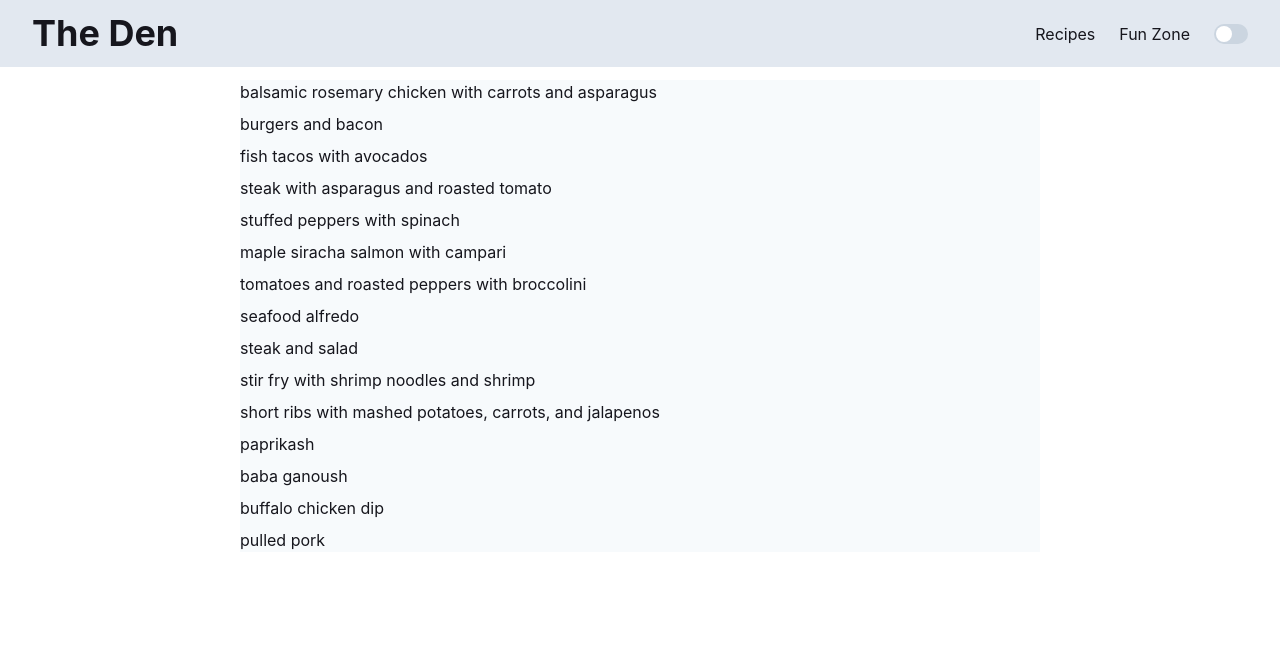
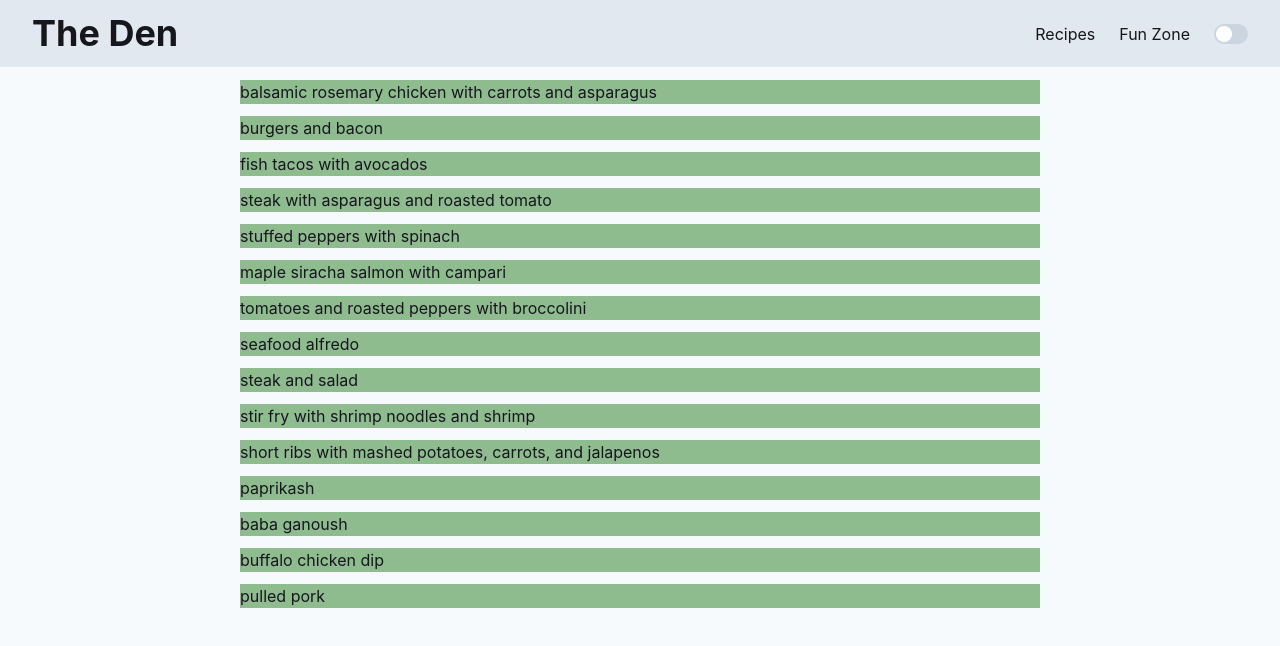
Before and after one commit to kev-luo/denmark, a Next.js app: page /recipes in a window 1280 px wide. Shown: the top 646 px of the page. Built offline with nearby package versions, Linux system fonts and the light colour scheme.

Commit message:
framer motion animated list

```diff
--- a/package.json
+++ b/package.json
@@ -12,6 +12,7 @@
     "@chakra-ui/theme-tools": "1.0.0",
     "@emotion/react": "11.1.1",
     "@emotion/styled": "11.0.0",
+    "array-move": "^3.0.1",
     "framer-motion": "^2.9.4",
     "next": "latest",
     "react": "^17.0.1",
--- a/src/components/Container.js
+++ b/src/components/Container.js
@@ -1,26 +1,24 @@
-import { Box, useColorMode } from '@chakra-ui/react'
+import { Box, useColorMode } from "@chakra-ui/react";
 
-import Header from "./Header"
+import Header from "./Header";
 
 export const Container = ({ children, variant = "regular" }) => {
-  const { colorMode } = useColorMode()
+  const { colorMode } = useColorMode();
 
-  const bgColor = { light: 'gray.50', dark: 'gray.800' }
+  const bgColor = { light: "gray.50", dark: "gray.800" };
 
-  const color = { light: 'black', dark: 'white' }
+  const color = { light: "black", dark: "white" };
   return (
-    <>
+    <Box bg={bgColor[colorMode]} color={color[colorMode]} w="100%" h="100vh">
       <Header />
       <Box
-        mt={20}
-        bg={bgColor[colorMode]}
-        color={color[colorMode]}
+        pt={20}
         mx="auto"
         w="100%"
         maxW={variant === "regular" ? "800px" : "400px"}
       >
         {children}
       </Box>
-    </>
-  )
-}
+    </Box>
+  );
+};
--- /dev/null
+++ b/src/components/RecipeItem.js
@@ -0,0 +1,29 @@
+import React, { useState } from "react";
+import { ListItem } from "@chakra-ui/react";
+import { motion } from "framer-motion";
+import { useMeasurePosition } from "../utils/useMeasurePosition";
+
+export default function RecipeItem({ recipe, i, updatePosition, updateOrder }) {
+  const [isDragging, setDragging] = useState(false);
+  const ref = useMeasurePosition((pos) => updatePosition(i, pos));
+  return (
+    <ListItem p="0" zIndex={isDragging ? 3 : 1}>
+      <motion.div
+        ref={ref}
+        layout
+        initial={false}
+        style={{background: "darkseagreen"}}
+        whileHover={{ scale: 1.03, boxShadow: "0px 3px 3px rgba(0,0,0,0.15)" }}
+        whileTap={{ scale: 1.12, boxShadow: "0px 5px 5px rgba(0,0,0,0.1)" }}
+        drag="y"
+        onDragStart={() => setDragging(true)}
+        onDragEnd={() => setDragging(false)}
+        onViewportBoxUpdate={(_viewportBox, delta) => {
+          isDragging && updateOrder(i, delta.y.translate);
+        }}
+      >
+        {recipe.title}
+      </motion.div>
+    </ListItem>
+  );
+}
--- a/src/pages/recipes.js
+++ b/src/pages/recipes.js
@@ -1,31 +1,43 @@
-import { Stack } from "@chakra-ui/react";
+import { List, ListItem } from "@chakra-ui/react";
+import React from "react";
 import Head from "next/head";
 import { useRouter } from "next/router";
-import React from 'react';
-import { getRecipes } from '../../lib/recipes';
-import { Container } from '../components/Container';
+
+import { getRecipes } from "../../lib/recipes";
+import { Container } from "../components/Container";
+import RecipeItem from "../components/RecipeItem";
+import { usePositionReorder } from "../utils/usePositionReorder";
+
+const items = [60,80,70,100]
 
 export default function Recipes({ allRecipes }) {
   const router = useRouter();
+  const [order, updatePosition, updateOrder] = usePositionReorder(allRecipes);
   return (
     <Container>
       <Head>
         <title>{router.pathname.split("/")[1]}</title>
       </Head>
-      <Stack>
-        {allRecipes.map(recipe => (
-          <div key={recipe.id}>{recipe.title}</div>
+      <List spacing={3} >
+        {order.map((recipe, index) => (
+          <RecipeItem
+          key={recipe.id}
+          recipe={recipe}
+          i={index}
+          updatePosition={updatePosition}
+          updateOrder={updateOrder}
+          />
         ))}
-      </Stack>
+      </List>
     </Container>
-  )
+  );
 }
 
-export const getStaticProps = async() => {
+export const getStaticProps = async () => {
   const allRecipes = getRecipes();
   return {
     props: {
       allRecipes,
-    }
-  }
-}
+    },
+  };
+};
--- /dev/null
+++ b/src/utils/usePositionReorder.js
@@ -0,0 +1,52 @@
+import { useState, useRef } from "react";
+import { clamp, distance } from "popmotion";
+import move from "array-move";
+
+export function usePositionReorder(initialState) {
+  const [order, setOrder] = useState(initialState);
+
+  // We need to collect an array of height and position data for all of this component's
+  // `Item` children, so we can later us that in calculations to decide when a dragging
+  // `Item` should swap places with its siblings.
+  const positions = useRef([]).current;
+  const updatePosition = (i, offset) => (positions[i] = offset);
+
+  // Find the ideal index for a dragging item based on its position in the array, and its
+  // current drag offset. If it's different to its current index, we swap this item with that
+  // sibling.
+  const updateOrder = (i, dragOffset) => {
+    const targetIndex = findIndex(i, dragOffset, positions);
+    if (targetIndex !== i) setOrder(move(order, i, targetIndex));
+  };
+
+  return [order, updatePosition, updateOrder];
+}
+
+const buffer = 30;
+
+export const findIndex = (i, yOffset, positions) => {
+  let target = i;
+  const { top, height } = positions[i];
+  const bottom = top + height;
+
+  // If moving down
+  if (yOffset > 0) {
+    const nextItem = positions[i + 1];
+    if (nextItem === undefined) return i;
+
+    const swapOffset =
+      distance(bottom, nextItem.top + nextItem.height / 2) + buffer;
+    if (yOffset > swapOffset) target = i + 1;
+
+    // If moving up
+  } else if (yOffset < 0) {
+    const prevItem = positions[i - 1];
+    if (prevItem === undefined) return i;
+
+    const prevBottom = prevItem.top + prevItem.height;
+    const swapOffset = distance(top, prevBottom - prevItem.height / 2) + buffer;
+    if (yOffset < -swapOffset) target = i - 1;
+  }
+
+  return clamp(0, positions.length, target);
+};
```
Also changed, not shown: src/pages/funzone/memoryGame.js (renamed from src/pages/funzone/memoryGame.tsx), 1 other file (tests, documents, lock files or other folders).
